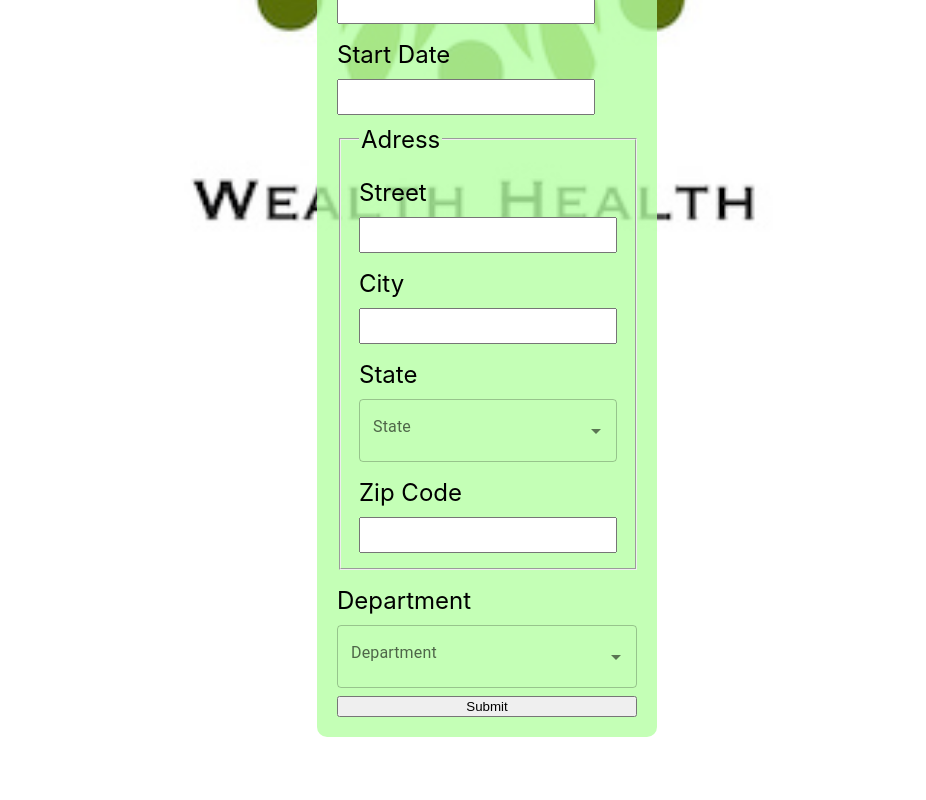
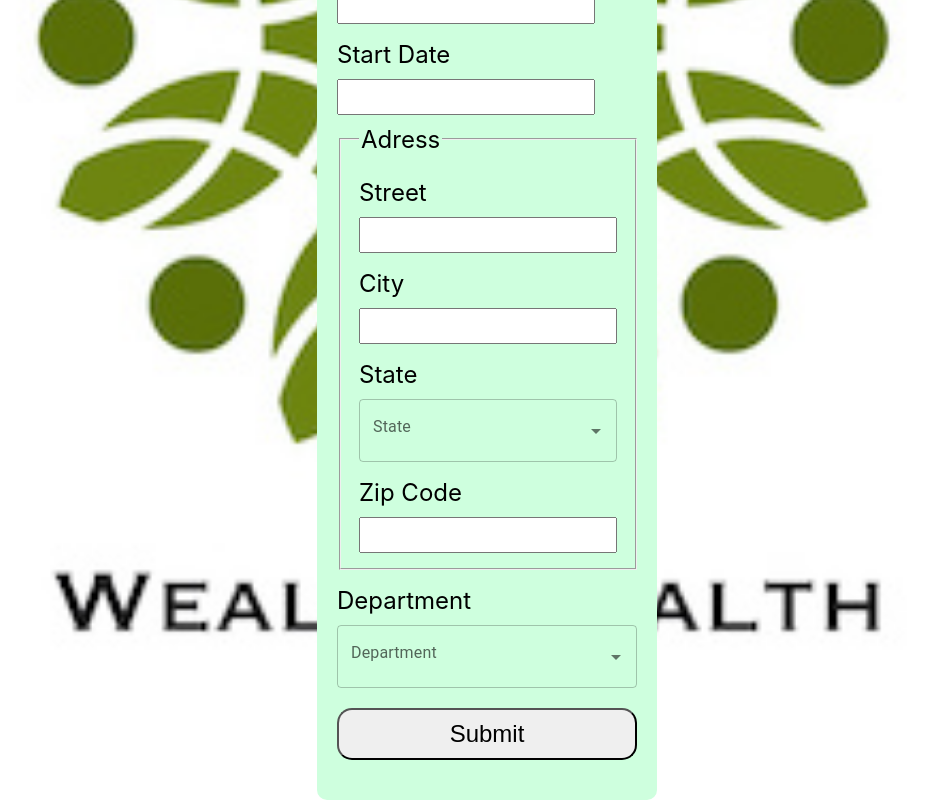
Before and after one commit to romy0422/hrnetp14, a React (Create React App) app in the folder hrnet/: page / in a window 1280 px wide. Shown: the part 554-1354 px from the top of the page, without its empty margins (153-1079 px from the left). Before the commit the page ends 1291 px from the top, so only its background shows below. Built offline with nearby package versions, Linux system fonts and the light colour scheme.

Commit message:
update css back

```diff
--- a/hrnet/package.json
+++ b/hrnet/package.json
@@ -3,6 +3,7 @@
   "version": "0.1.0",
   "private": true,
   "dependencies": {
+    "@babel/plugin-proposal-private-property-in-object": "^7.21.11",
     "@emotion/react": "^11.11.3",
     "@emotion/styled": "^11.11.0",
     "@mui/material": "^5.15.6",
--- a/hrnet/src/App.js
+++ b/hrnet/src/App.js
@@ -13,7 +13,7 @@ const ImgContainer = styled.div`
   top:0;
   left:0;
   width:100%;
-  height:100vh;
+  height:100%;
   background-image:url(${logo});
   background-size:contain;
   background-attachment: fixed;
--- a/hrnet/src/components/Form.jsx
+++ b/hrnet/src/components/Form.jsx
@@ -4,14 +4,13 @@ import { useState } from "react";
 import { addItem } from "../reduxCode/dataSlice";
 import DatePicker from 'react-datepicker';
 import 'react-datepicker/dist/react-datepicker.css';
-import Select from 'react-select';
 import { stateOptions } from "../data-utils/state-options";
 import { formattedDepartmentOptions } from '../data-utils/department-options';
 import TextField from '@mui/material/TextField';
 import Autocomplete from '@mui/material/Autocomplete';
 
 const FormContainer = styled.div`
-    background-color:rgba(182, 255, 164, 0.8);;
+    background-color:#ceffde;
     padding:20px;
     font-size:1.5em;
     border-radius:10px;
@@ -38,6 +37,10 @@ const Adress = styled.fieldset`
 
 const ButtonStyle = styled.button`
     width:100%;
+    padding:10px;
+    border-radius:15px;
+    margin:20px auto;
+    font-size:1em;
 `
 
 
@@ -115,8 +118,10 @@ const Form = () => {
                         value: state.abbreviation
                     }))}
                     getOptionLabel={(option) => option.label}
-                    onChange={handleChange}
-                    value={stateOptions.find(option => option.value === formData.state) || null}
+                    onChange={(event, newValue) => {
+                        setFormData({ ...formData, state: newValue ? newValue.value : '' });
+                    }}
+                    value={stateOptions.find(option => option.value) || null}
                     renderInput={(params) => <TextField {...params} label="State" />}
                 />
 
```
